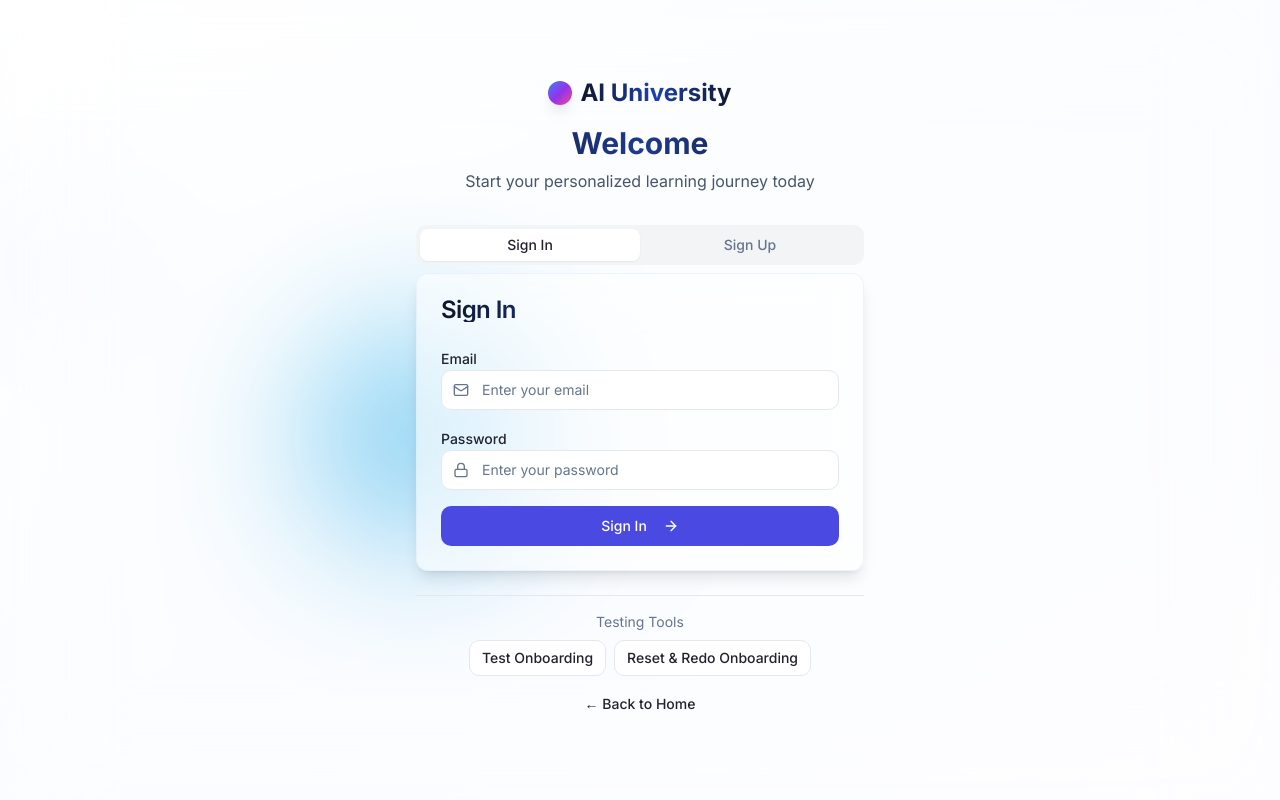
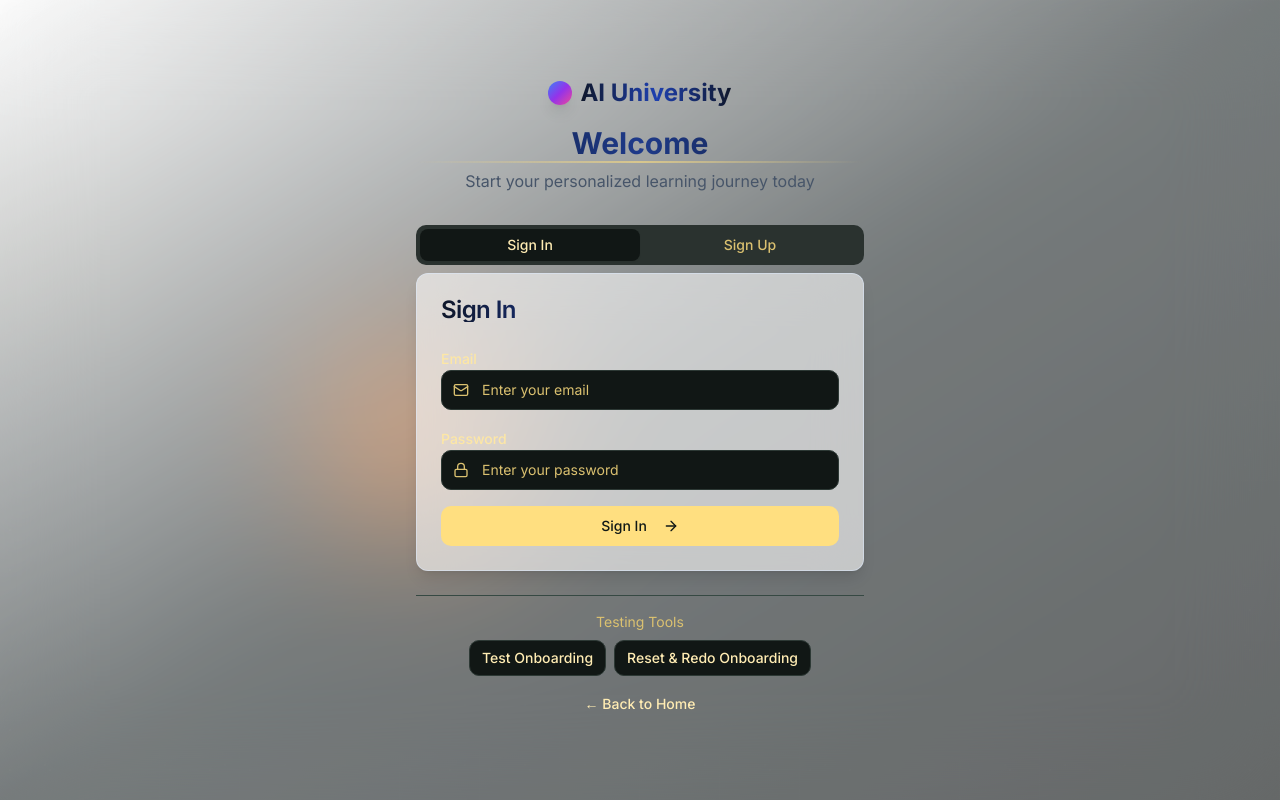
Before and after one commit to drewprincipe/ai-u, a React (Vite) app: page /auth in a window 1280 px wide. Built offline with nearby package versions, Linux system fonts and the light colour scheme.

Commit message:
Refactor UI for distinctive style

```diff
--- a/index.html
+++ b/index.html
@@ -7,10 +7,10 @@
     <meta name="description" content="Transform your career with AI University's personalized learning platform. Get 24/7 AI tutoring, adaptive curricula, and Hollywood-quality educational content. Start learning for free today." />
     <meta name="author" content="AI University" />
 
-    <!-- Google Fonts - Clean Modern Typography -->
+    <!-- Google Fonts - Chalkboard Educational Typography -->
     <link rel="preconnect" href="https://fonts.googleapis.com">
     <link rel="preconnect" href="https://fonts.gstatic.com" crossorigin>
-    <link href="https://fonts.googleapis.com/css2?family=Inter:wght@300;400;500;600;700&display=swap" rel="stylesheet">
+    <link href="https://fonts.googleapis.com/css2?family=Inter:wght@300;400;500;600;700&family=Kalam:wght@300;400;700&family=Crimson+Text:ital,wght@0,400;0,600;1,400&display=swap" rel="stylesheet">
 
     <meta property="og:title" content="AI University - Your Personal AI-Powered Learning Platform" />
     <meta property="og:description" content="Experience the future of education with personalized AI tutoring, adaptive learning paths, and world-class content. Join 50K+ students achieving their career goals." />
--- a/src/components/ui/button.tsx
+++ b/src/components/ui/button.tsx
@@ -18,9 +18,10 @@ const buttonVariants = cva(
           "bg-secondary text-secondary-foreground hover:bg-secondary/80",
         ghost: "hover:bg-accent hover:text-accent-foreground",
         link: "text-primary underline-offset-4 hover:underline",
-        hero: "bg-gradient-primary text-primary-foreground hover:shadow-glow hover:scale-105 transition-all duration-300 border-0",
-        "hero-outline": "border-2 border-primary bg-transparent text-primary hover:bg-primary hover:text-primary-foreground transition-all duration-300",
-        premium: "bg-gradient-secondary text-accent-foreground hover:shadow-elegant hover:scale-105 transition-all duration-300",
+        hero: "bg-gradient-primary text-primary-foreground hover:shadow-glow hover:scale-105 transition-all duration-300 border-0 font-chalk tracking-wide",
+        "hero-outline": "border-2 border-primary bg-transparent text-primary hover:bg-primary hover:text-primary-foreground transition-all duration-300 font-chalk tracking-wide",
+        premium: "bg-gradient-secondary text-accent-foreground hover:shadow-elegant hover:scale-105 transition-all duration-300 font-chalk",
+        chalk: "bg-gradient-chalk text-foreground border border-primary/30 hover:bg-primary hover:text-primary-foreground transition-all duration-300 font-chalk tracking-wide shadow-card",
       },
       size: {
         default: "h-10 px-4 py-2",
--- a/src/index.css
+++ b/src/index.css
@@ -8,49 +8,50 @@ All colors MUST be HSL.
 
 @layer base {
   :root {
-    --background: 0 0% 100%;
-    --foreground: 230 15% 15%;
+    /* Chalkboard Educational Theme - Dark base */
+    --background: 160 15% 8%;
+    --foreground: 45 100% 85%;
 
-    --card: 0 0% 100%;
-    --card-foreground: 230 15% 15%;
+    --card: 160 12% 12%;
+    --card-foreground: 45 95% 82%;
 
-    --popover: 0 0% 100%;
-    --popover-foreground: 230 15% 15%;
+    --popover: 160 18% 10%;
+    --popover-foreground: 45 90% 85%;
 
-    --primary: 240 73% 59%;
-    --primary-foreground: 0 0% 100%;
-    --primary-glow: 240 100% 70%;
+    --primary: 45 100% 75%;
+    --primary-foreground: 160 20% 8%;
+    --primary-glow: 45 100% 80%;
 
-    --secondary: 220 13% 96%;
-    --secondary-foreground: 230 15% 15%;
+    --secondary: 200 25% 25%;
+    --secondary-foreground: 45 85% 80%;
 
-    --muted: 220 13% 96%;
-    --muted-foreground: 215 16% 47%;
+    --muted: 160 8% 18%;
+    --muted-foreground: 45 60% 65%;
 
-    --accent: 45 93% 58%;
-    --accent-foreground: 230 15% 15%;
+    --accent: 25 75% 65%;
+    --accent-foreground: 160 15% 8%;
 
-    --destructive: 0 84% 60%;
-    --destructive-foreground: 0 0% 100%;
+    --destructive: 0 75% 65%;
+    --destructive-foreground: 45 90% 85%;
 
-    --border: 220 13% 91%;
-    --input: 220 13% 91%;
-    --ring: 240 73% 59%;
+    --border: 160 15% 25%;
+    --input: 160 12% 20%;
+    --ring: 45 100% 75%;
 
-    --radius: 0.75rem;
+    --radius: 0.25rem;
 
-    /* Academic & trustworthy gradients */
-    --gradient-primary: linear-gradient(135deg, hsl(210 100% 50%), hsl(220 90% 55%), hsl(230 85% 60%));
-    --gradient-secondary: linear-gradient(135deg, hsl(200 80% 55%), hsl(210 85% 60%), hsl(220 80% 65%));
-    --gradient-hero: linear-gradient(135deg, hsl(210 100% 50%) 0%, hsl(220 90% 55%) 50%, hsl(230 85% 60%) 100%);
-    --gradient-card: linear-gradient(135deg, hsl(0 0% 100%) 0%, hsl(220 13% 98%) 100%);
-    --gradient-accent: linear-gradient(135deg, hsl(195 85% 55%), hsl(205 80% 60%));
-    --gradient-gemini: linear-gradient(45deg, hsl(210 100% 50%), hsl(220 90% 55%), hsl(230 85% 60%), hsl(200 80% 55%));
+    /* Chalk-inspired gradients */
+    --gradient-primary: linear-gradient(135deg, hsl(var(--primary)), hsl(45 90% 70%));
+    --gradient-secondary: linear-gradient(135deg, hsl(var(--secondary)), hsl(200 30% 30%));
+    --gradient-hero: radial-gradient(ellipse at center, hsl(var(--background)), hsl(160 20% 6%));
+    --gradient-card: linear-gradient(145deg, hsl(var(--card)), hsl(160 15% 14%));
+    --gradient-accent: linear-gradient(135deg, hsl(var(--accent)), hsl(25 60% 60%));
+    --gradient-chalk: linear-gradient(180deg, hsl(45 85% 78%) 0%, hsl(45 75% 72%) 100%);
 
-    /* Shadows with primary color */
-    --shadow-elegant: 0 10px 30px -10px hsl(240 73% 59% / 0.2);
-    --shadow-glow: 0 0 40px hsl(240 100% 70% / 0.15);
-    --shadow-card: 0 4px 6px -1px hsl(0 0% 0% / 0.1), 0 2px 4px -1px hsl(0 0% 0% / 0.06);
+    /* Chalk shadows and textures */
+    --shadow-elegant: 0 8px 25px -8px hsl(var(--background) / 0.6);
+    --shadow-glow: 0 0 30px hsl(var(--primary) / 0.3);
+    --shadow-card: 0 6px 20px -4px hsl(var(--background) / 0.4);
 
     /* Animation */
     --transition-smooth: all 0.3s cubic-bezier(0.4, 0, 0.2, 1);
@@ -69,34 +70,35 @@ All colors MUST be HSL.
   }
 
   .dark {
-    --background: 230 15% 7%;
-    --foreground: 0 0% 98%;
+    /* Light mode - cream paper aesthetic */
+    --background: 45 25% 92%;
+    --foreground: 160 30% 15%;
 
-    --card: 230 15% 9%;
-    --card-foreground: 0 0% 98%;
+    --card: 45 20% 88%;
+    --card-foreground: 160 25% 18%;
 
-    --popover: 230 15% 9%;
-    --popover-foreground: 0 0% 98%;
+    --popover: 45 30% 90%;
+    --popover-foreground: 160 30% 15%;
 
-    --primary: 240 100% 70%;
-    --primary-foreground: 230 15% 7%;
-    --primary-glow: 240 100% 80%;
+    --primary: 160 40% 25%;
+    --primary-foreground: 45 85% 90%;
+    --primary-glow: 160 40% 30%;
 
-    --secondary: 230 15% 15%;
-    --secondary-foreground: 0 0% 98%;
+    --secondary: 200 20% 70%;
+    --secondary-foreground: 160 30% 15%;
 
-    --muted: 230 15% 15%;
-    --muted-foreground: 215 20% 65%;
+    --muted: 45 15% 80%;
+    --muted-foreground: 160 20% 35%;
 
-    --accent: 45 93% 58%;
-    --accent-foreground: 230 15% 7%;
+    --accent: 25 60% 55%;
+    --accent-foreground: 45 90% 90%;
 
-    --destructive: 0 84% 60%;
-    --destructive-foreground: 0 0% 100%;
+    --destructive: 0 60% 55%;
+    --destructive-foreground: 45 85% 90%;
 
-    --border: 230 15% 15%;
-    --input: 230 15% 15%;
-    --ring: 240 100% 70%;
+    --border: 45 10% 75%;
+    --input: 45 15% 82%;
+    --ring: 160 40% 25%;
 
     /* Dark mode gradients - Academic & trustworthy */
     --gradient-primary: linear-gradient(135deg, hsl(210 100% 65%), hsl(220 90% 70%), hsl(230 85% 75%));
@@ -125,13 +127,50 @@ All colors MUST be HSL.
   * {
     @apply border-border;
   }
-
   body {
     @apply bg-background text-foreground font-sans;
+    background-image:
+      radial-gradient(circle at 25% 25%, hsl(var(--foreground) / 0.03) 1px, transparent 1px),
+      radial-gradient(circle at 75% 75%, hsl(var(--foreground) / 0.02) 1px, transparent 1px);
+    background-size: 40px 40px, 60px 60px;
+    position: relative;
   }
-
+  body::before {
+    content: '';
+    position: fixed;
+    top: 0;
+    left: 0;
+    right: 0;
+    bottom: 0;
+    background:
+      repeating-linear-gradient(
+        90deg,
+        transparent,
+        transparent 79px,
+        hsl(var(--foreground) / 0.02) 80px
+      ),
+      repeating-linear-gradient(
+        0deg,
+        transparent,
+        transparent 79px,
+        hsl(var(--foreground) / 0.02) 80px
+      );
+    pointer-events: none;
+    z-index: -1;
+  }
   h1, h2, h3, h4, h5, h6 {
     @apply font-bold;
+    position: relative;
+  }
+  h1::after, h2::after {
+    content: '';
+    position: absolute;
+    bottom: -2px;
+    left: 0;
+    width: 100%;
+    height: 2px;
+    background: linear-gradient(90deg, transparent, hsl(var(--primary) / 0.6), transparent);
+    border-radius: 1px;
   }
 
   .line-clamp-2 {
--- a/tailwind.config.ts
+++ b/tailwind.config.ts
@@ -19,7 +19,10 @@ export default {
 		},
 		extend: {
 			fontFamily: {
-				'sans': ['Inter', 'ui-sans-serif', 'system-ui', 'sans-serif'],
+				sans: ["Inter", "system-ui", "sans-serif"],
+				mono: ["Fira Code", "monospace"],
+				chalk: ["Kalam", "Comic Neue", "cursive"],
+				academic: ["Crimson Text", "serif"],
 			},
 			colors: {
 				border: 'hsl(var(--border))',
```
Also changed, not shown: src/pages/Index.tsx (+154 -73 lines).
